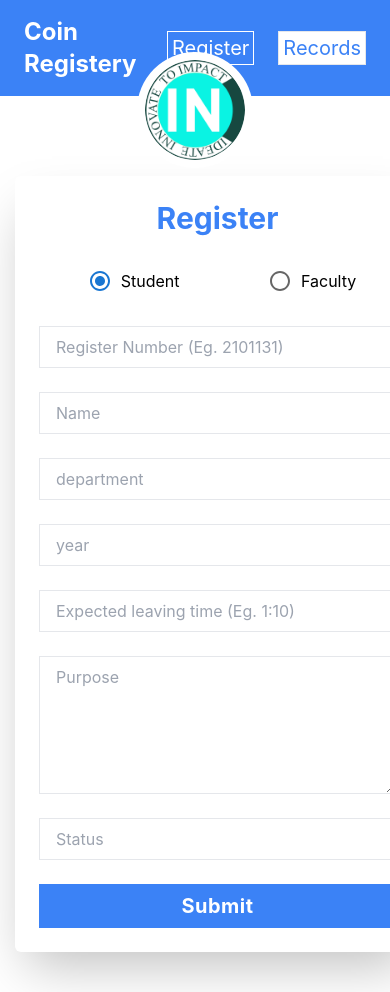
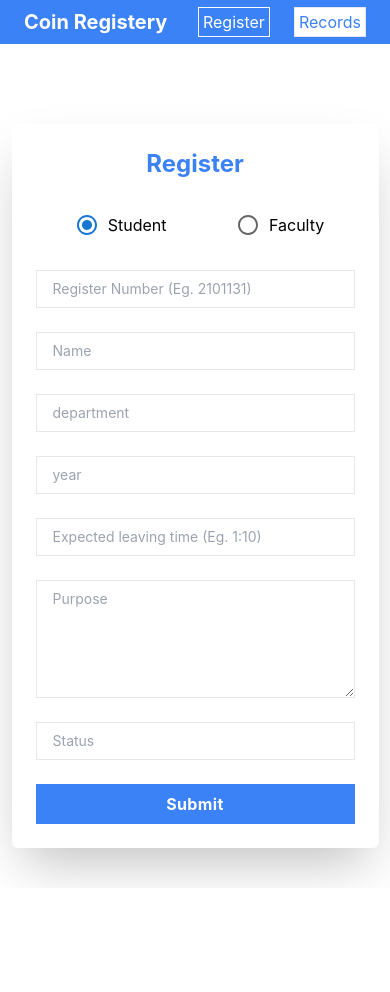
Before and after one commit to dev-langesh/coin-registry, a Next.js app in the folder client/: page / in a window 390 px wide. After the commit the page ends 888 px from the top, so only its background shows below. Built offline with nearby package versions, Linux system fonts and the light colour scheme.

Commit message:
register page responsiveness

```diff
--- a/client/components/appBar/AppBar.tsx
+++ b/client/components/appBar/AppBar.tsx
@@ -1,24 +1,20 @@
 import React from "react";
-import Image from "next/image";
 import Link from "next/link";
 import Button from "./Button";
 
 export default function AppBar() {
   return (
-    <div className="bg-blue-500 text-white px-6 py-4 flex justify-between items-center relative">
-      <span className="text-2xl font-bold">Coin Registery</span>
+    <div className="bg-blue-500 text-white px-6 py-2 md:py-3 flex justify-between items-center relative">
+      <span className="text-xl font-bold ">Coin Registery</span>
 
-      <div className="bg-white rounded-full p-2 absolute -bottom-1/2 left-1/2 transform -translate-x-1/2 translate-y-6">
-        <Image
-          alt="Img not found"
-          width={100}
-          height={100}
+      <div className="bg-white rounded-full p-1 hidden md:block absolute -bottom-1/2 left-1/2 transform md:-translate-x-1/2 md:translate-y-6 ">
+        <img
           src="/images/coin-logo.png"
-          className="rounded-full "
+          className="rounded-full w-10 md:w-20"
         />
       </div>
 
-      <section className="space-x-6 text-xl">
+      <section className="space-x-6">
         <Link href="/">
           <Button text="Register" type="outlined" />
         </Link>
--- a/client/components/appBar/Button.tsx
+++ b/client/components/appBar/Button.tsx
@@ -17,7 +17,7 @@
     }
   }, [type]);
   return (
-    <span className={`border ${style} transition-all duration-300`}>
+    <span className={`border ${style} transition-all duration-300 `}>
       {text}
     </span>
   );
--- a/client/components/register/RegisterForm.tsx
+++ b/client/components/register/RegisterForm.tsx
@@ -99,8 +99,8 @@
       onSubmit={handleSubmit}
       className="flex flex-col space-y-6 shadow-2xl rounded-md p-6 mb-10"
     >
-      <h1 className="text-center text-3xl text-blue-500 font-bold">Register</h1>
-      <section className="flex items-center justify-around">
+      <h1 className="text-center text-2xl text-blue-500 font-bold">Register</h1>
+      <section className="flex items-center justify-around text-md">
         <div className="flex items-center">
           <Radio
             checked={state?.user === "student"}
@@ -126,7 +126,7 @@
         return (
           <div key={input.id} className="space-y-6 flex flex-col">
             <input
-              className="border px-4 py-2"
+              className="border px-4 py-2 text-sm"
               onChange={handleChange}
               name={input.name}
               value={state[input.name]}
@@ -135,7 +135,7 @@
             />
             {input.name === "out_time" && (
               <textarea
-                className="border px-4 py-2"
+                className="border px-4 py-2 text-sm"
                 name="purpose"
                 id="purpose"
                 cols={30}
@@ -150,7 +150,7 @@
         );
       })}
 
-      <button className="bg-blue-500 p-2 font-bold text-xl text-white hover:bg-blue-600 tracking-wide hover:tracking-widest transition-all duration-200">
+      <button className="bg-blue-500 p-2 font-bold  text-white hover:bg-blue-600 tracking-wide hover:tracking-widest transition-all duration-200">
         {loading ? "Loading..." : "Submit"}
       </button>
       <Snackbar open={error.open} autoHideDuration={4000} onClose={closeError}>
--- a/client/pages/index.tsx
+++ b/client/pages/index.tsx
@@ -14,15 +14,7 @@
       </Head>
 
       <main className="w-screen flex items-center justify-center mt-20 space-x-16">
-        <Instructions
-          title="Instruction"
-          text="If you have already registered don't need to enter name,dep,reg num again"
-        />
         <RegisterForm />
-        <Instructions
-          title="Modify Status"
-          text="If you want to modify the status enter your reg no or faculty id and the status"
-        />
       </main>
     </div>
   );
```
